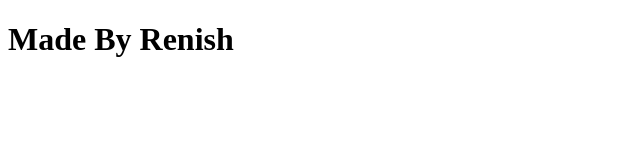
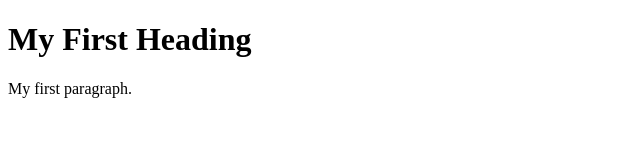
Before and after one commit to madeByRM/madeByRM.github.io, a plain HTML site: page index.html in a window 1280 px wide. Shown: the whole page, without its empty margins (0-640 px from the left). Drawn offline with Linux system fonts and the light colour scheme.

Commit message:
2nd change

```diff
--- a/index.html
+++ b/index.html
@@ -1,9 +1,7 @@
 <!DOCTYPE html>
 <html>
-    <head>
-        <title>Portfolio</title>
-    </head>
     <body>
-        <H1>Made By Renish</H1>
+        <h1>My First Heading</h1>
+        <p>My first paragraph.</p>
     </body>
 </html>
```
